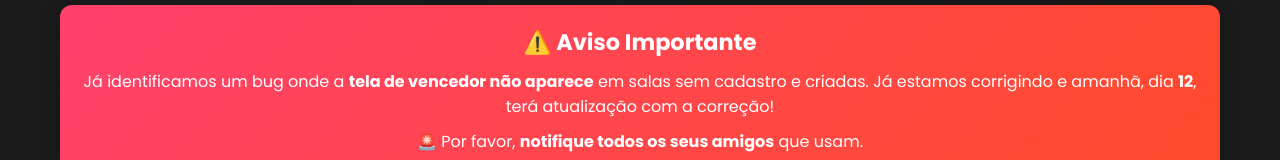
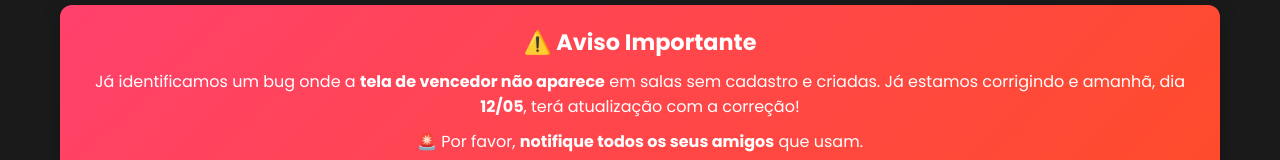
Before and after one commit to uploadinto/gtreup, a plain HTML site: page index.html in a window 1280 px wide. Shown: the part 377-537 px from the top of the page. Drawn offline with Linux system fonts and the light colour scheme; no server answers.

Commit message:
Update index.html

```diff
--- a/index.html
+++ b/index.html
@@ -545,7 +545,7 @@ body {
   </h3>
   <p style="font-size: 1em; margin-bottom: 10px;">
     Já identificamos um bug onde a <strong>tela de vencedor não aparece</strong> em salas sem cadastro e criadas.
-    Já estamos corrigindo e amanhã, dia <strong>12</strong>, terá atualização com a correção!
+    Já estamos corrigindo e amanhã, dia <strong>12/05</strong>, terá atualização com a correção!
   </p>
   <p style="font-size: 1em;">
     🚨 Por favor, <strong>notifique todos os seus amigos</strong> que usam.
```
